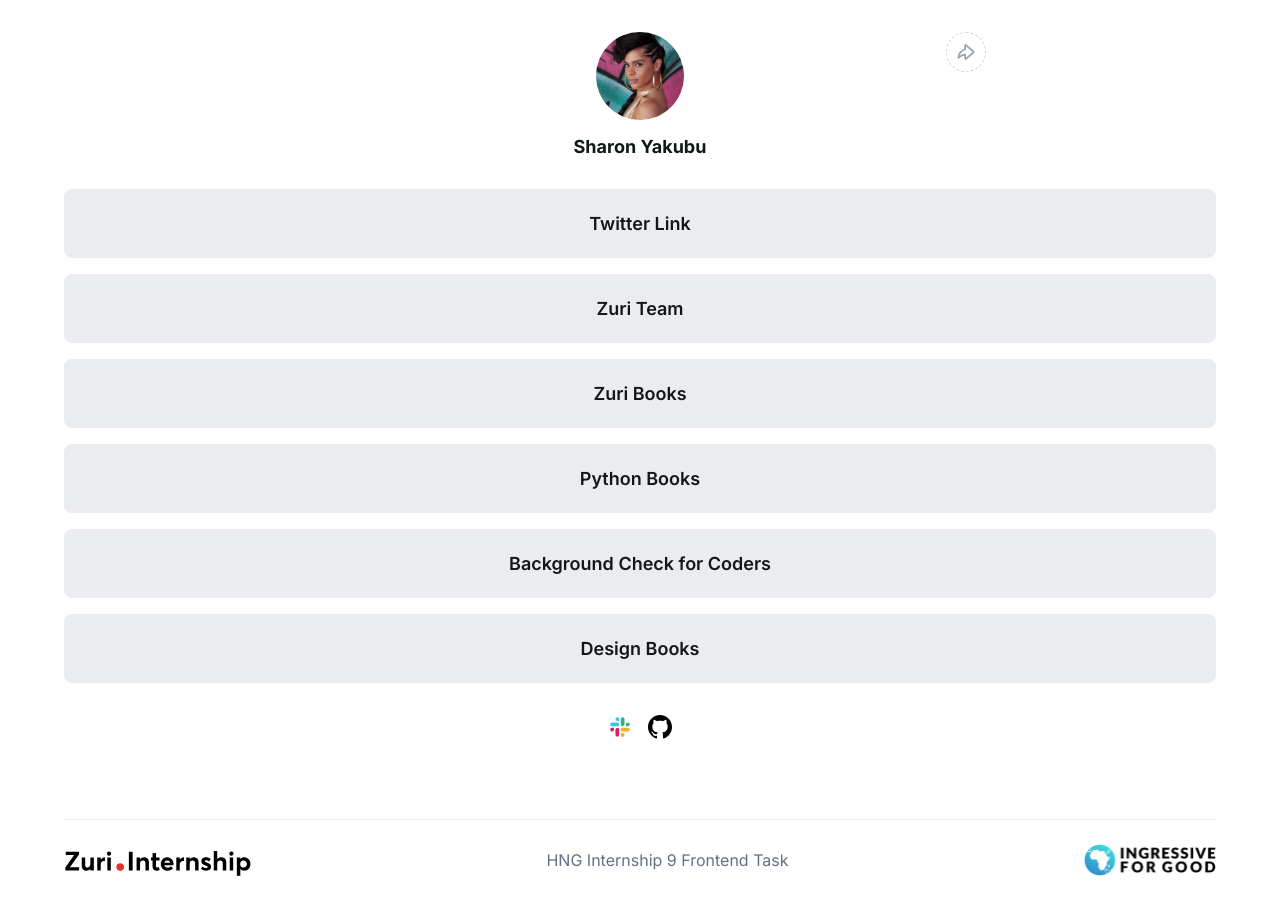
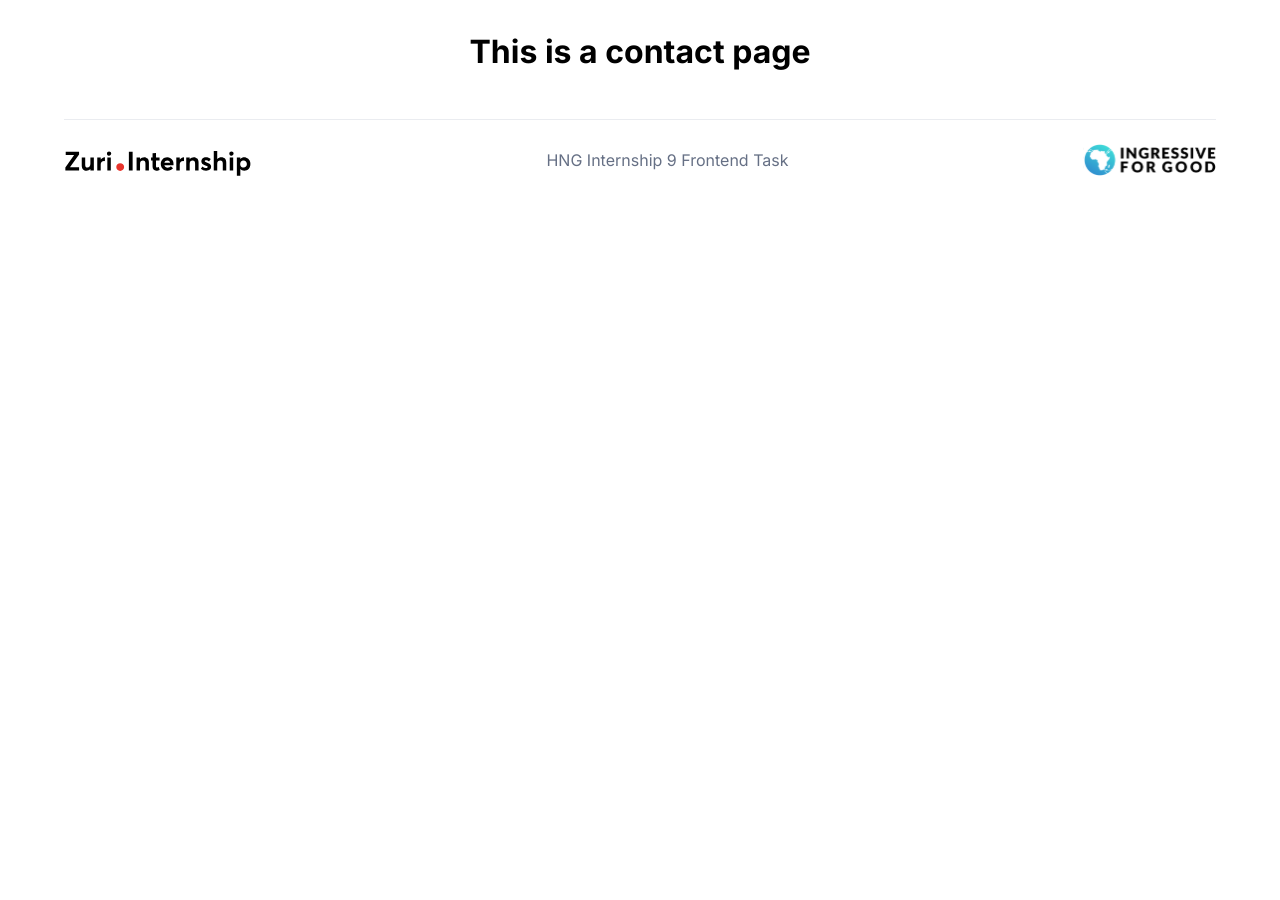
Before and after one commit to siafromspace/Linktree-Clone-Application, a React (Create React App) app: page /contact in a window 1280 px wide. After the commit the page ends 800 px from the top, so only its background shows below. Built offline with nearby package versions, Linux system fonts and the light colour scheme.

Commit message:
refactor: added react router dom and arranged jsx in components

```diff
--- a/package.json
+++ b/package.json
@@ -8,6 +8,7 @@
     "@testing-library/user-event": "^13.5.0",
     "react": "^18.2.0",
     "react-dom": "^18.2.0",
+    "react-router-dom": "^6.4.3",
     "react-scripts": "5.0.1",
     "web-vitals": "^2.1.4"
   },
--- a/src/App.js
+++ b/src/App.js
@@ -1,71 +1,18 @@
 import './App.css';
-import profilePic from "./assets/profile__img.svg"
-import github from "./assets/github-icon.svg"
-import slack from "./assets/slack-icon.svg"
-import I4G from "./assets/I4G-logo.svg"
-import zuri from "./assets/zuri-logo.svg"
-import desktopMenu from "./assets/menu-desktop.svg"
-import mobileMenu from "./assets/menu-mobile.svg"
-import icon from "./assets/Icon.svg"
+import { BrowserRouter, Routes, Route } from "react-router-dom"
+import Home from './components/Home';
+import Contact from './components/Contact';
+import Footer from './components/Footer';
 
 function App() {
-
-  const twitter = "https://twitter.com/frdsharon"
-  const btnZuri = "https://training.zuri.team/"
-  const books = "http://books.zuri.team"
-  const bookPython = "https://books.zuri.team/python-for-beginners?ref_id=ysharon"
-  const pitch = "https://background.zuri.team"
-  const bookDesign = "https://books.zuri.team/design-rules"
-  const githubLink = "https://github.com/siafromspace"
-  const slackLink = ""
-
-
   return (
-    <>
-      <header>
-        <div>
-          <div className="profile__pic">
-            <img src={profilePic} alt="profile pic" id="profile__img" />
-            <div className='overlay'>
-              <img src={icon} alt="camera icon" className="cam__icon" />
-            </div>
-          </div>
-          <p id="twitter">Sharon Yakubu</p>
-          <p id="slack">Sharon Yakubu</p>
-        </div>
-        <div className="menu">
-          <div className="desktop__menu" >
-            <img src={desktopMenu} alt="desktop menu" />
-          </div>
-          <div className="mobile__menu">
-            <img src={mobileMenu} alt="mobile menu" />
-          </div>
-        </div>
-      </header>
-      <main>
-        <div className="link__tree">
-          <a href={twitter} className="link" id="twitter__link">Twitter Link</a>
-          <a href={btnZuri} className="link" id="btn__zuri">Zuri Team</a>
-          <a href={books} className="link" id="books">Zuri Books</a>
-          <a href={bookPython} className="link" id="book__python">Python Books</a>
-          <a href={pitch} className="link" id="pitch">Background Check for Coders</a>
-          <a href={bookDesign} className="link" id="book__design">Design Books</a>
-        </div>
-        <div className="social__links">
-          <a href={slackLink}>
-            <img src={slack} alt="slack" />
-          </a>
-          <a href={githubLink}>
-            <img src={github} alt="github" />
-          </a>
-        </div>
-      </main>
-      <footer>
-        <img src={zuri} alt="zuri logo" />
-        <p className="footer__text">HNG Internship 9 Frontend Task</p>
-        <img src={I4G} alt="i4g logo" />
-      </footer>
-    </>
+    <BrowserRouter>
+      <Routes>
+        <Route path="/" element={<Home />}></Route>
+        <Route path="/contact" element={<Contact />}></Route>
+      </Routes>
+      <Footer />
+    </BrowserRouter>
   );
 }
 
--- /dev/null
+++ b/src/components/Contact.jsx
@@ -0,0 +1,7 @@
+const Contact = () => {
+    return (
+        <h1>This is a contact page</h1>
+    );
+}
+
+export default Contact;
--- /dev/null
+++ b/src/components/Footer.jsx
@@ -0,0 +1,14 @@
+import I4G from "../assets/I4G-logo.svg"
+import zuri from "../assets/zuri-logo.svg"
+
+const Footer = () => {
+    return (
+        <footer>
+            <img src={zuri} alt="zuri logo" />
+            <p className="footer__text">HNG Internship 9 Frontend Task</p>
+            <img src={I4G} alt="i4g logo" />
+        </footer>
+    );
+}
+
+export default Footer;
--- /dev/null
+++ b/src/components/Home.jsx
@@ -0,0 +1,64 @@
+import profilePic from "../assets/profile__img.svg"
+import github from "../assets/github-icon.svg"
+import slack from "../assets/slack-icon.svg"
+import desktopMenu from "../assets/menu-desktop.svg"
+import mobileMenu from "../assets/menu-mobile.svg"
+import icon from "../assets/Icon.svg"
+
+function Home() {
+
+    const twitter = "https://twitter.com/frdsharon"
+    const btnZuri = "https://training.zuri.team/"
+    const books = "http://books.zuri.team"
+    const bookPython = "https://books.zuri.team/python-for-beginners?ref_id=ysharon"
+    const pitch = "https://background.zuri.team"
+    const bookDesign = "https://books.zuri.team/design-rules"
+    const githubLink = "https://github.com/siafromspace"
+    const slackLink = ""
+
+
+    return (
+        <>
+            <header>
+                <div>
+                    <div className="profile__pic">
+                        <img src={profilePic} alt="profile pic" id="profile__img" />
+                        <div className='overlay'>
+                            <img src={icon} alt="camera icon" className="cam__icon" />
+                        </div>
+                    </div>
+                    <p id="twitter">Sharon Yakubu</p>
+                    <p id="slack">Sharon Yakubu</p>
+                </div>
+                <div className="menu">
+                    <div className="desktop__menu" >
+                        <img src={desktopMenu} alt="desktop menu" />
+                    </div>
+                    <div className="mobile__menu">
+                        <img src={mobileMenu} alt="mobile menu" />
+                    </div>
+                </div>
+            </header>
+            <main>
+                <div className="link__tree">
+                    <a href={twitter} className="link" id="twitter__link">Twitter Link</a>
+                    <a href={btnZuri} className="link" id="btn__zuri">Zuri Team</a>
+                    <a href={books} className="link" id="books">Zuri Books</a>
+                    <a href={bookPython} className="link" id="book__python">Python Books</a>
+                    <a href={pitch} className="link" id="pitch">Background Check for Coders</a>
+                    <a href={bookDesign} className="link" id="book__design">Design Books</a>
+                </div>
+                <div className="social__links">
+                    <a href={slackLink}>
+                        <img src={slack} alt="slack" />
+                    </a>
+                    <a href={githubLink}>
+                        <img src={github} alt="github" />
+                    </a>
+                </div>
+            </main>
+        </>
+    );
+}
+
+export default Home;
```
Also changed, not shown: 1 other file (tests, documents, lock files or other folders).
